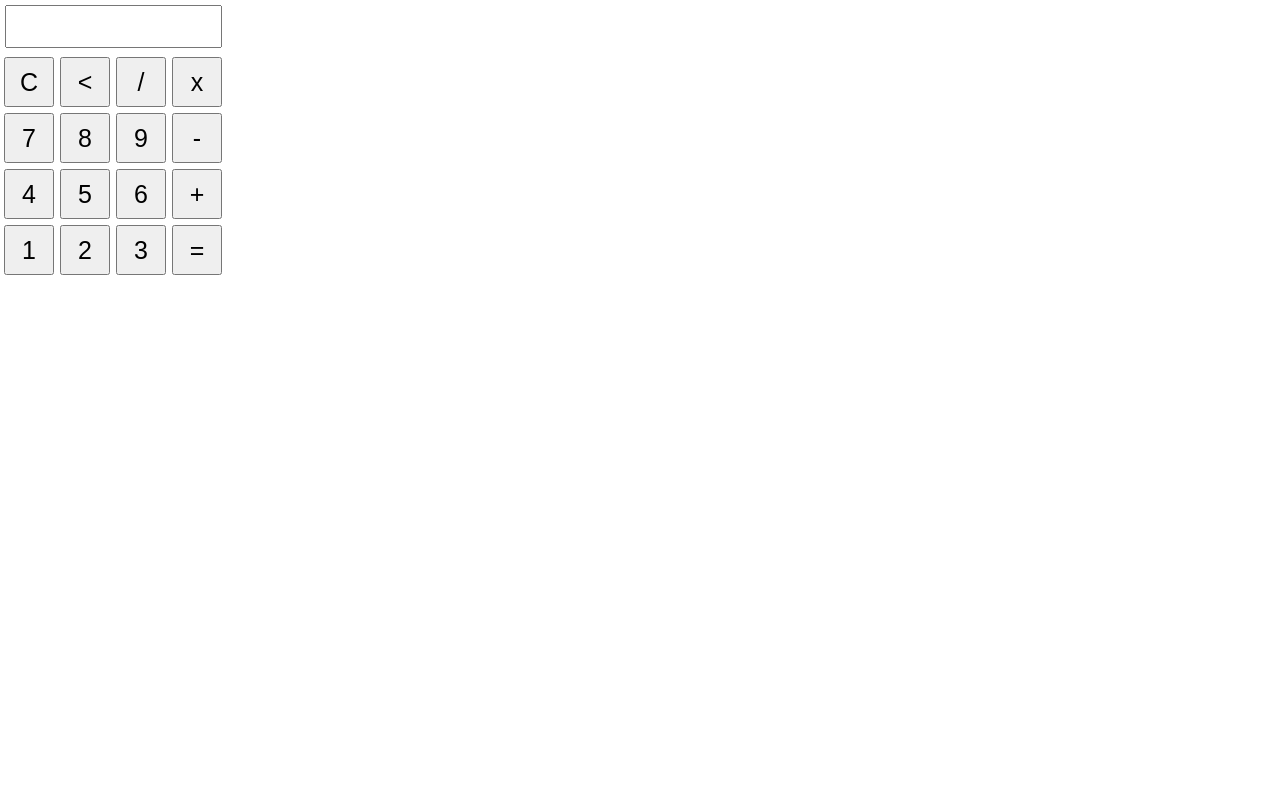
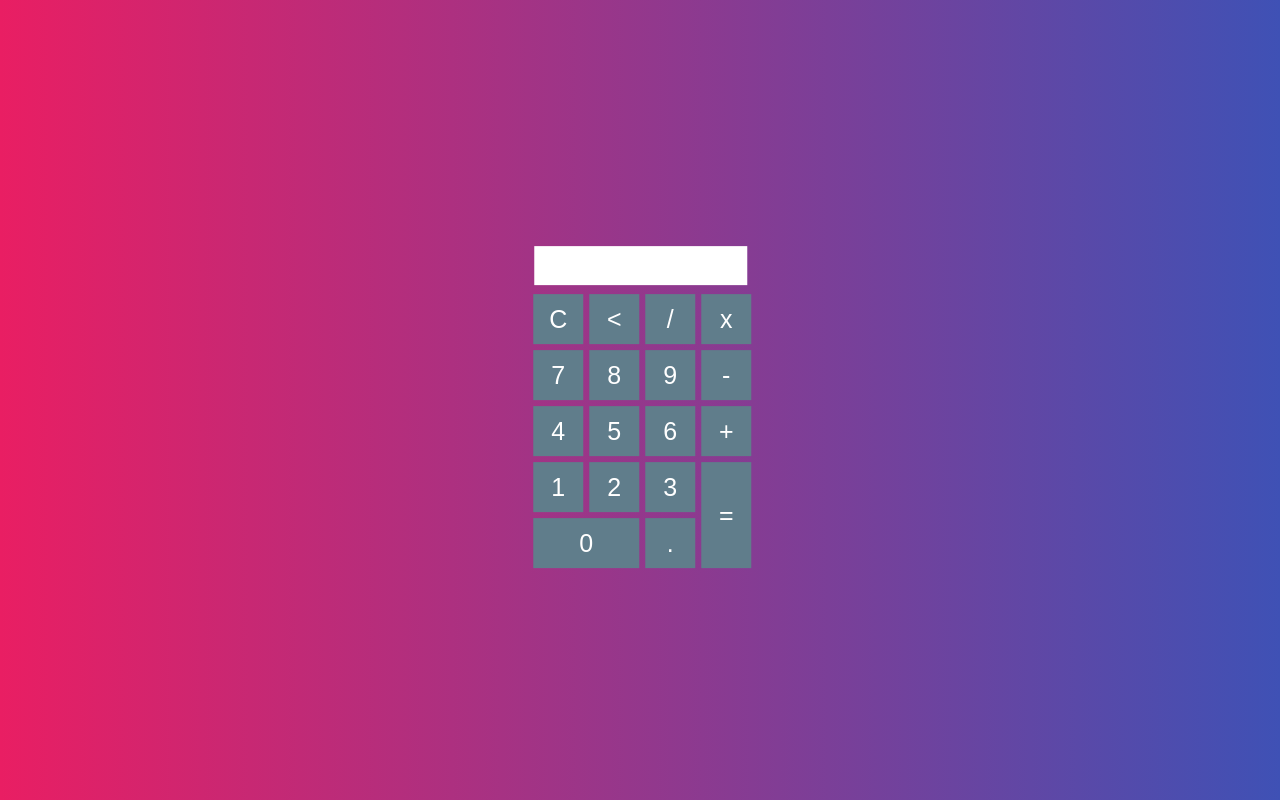
Before and after one commit to Derek777/Calculator, a plain HTML site: page index.html in a window 1280 px wide. Drawn offline with Linux system fonts and the light colour scheme.

Commit message:
complete

```diff
--- a/index.html
+++ b/index.html
@@ -10,34 +10,39 @@
 </head>
 
 <body>
+    <div class="bg"></div>
     <div class="main">
         <form name="form">
-            <input class="textview">
+            <input class="textview" name="textview" onselectstart="return false" onmousedown="return false">
         </form>
         <table>
             <tr>
-                <td><input class="button" type="button" value="С"></td>
-                <td><input class="button" type="button" value="<"></td>
-                <td><input class="button" type="button" value="/"></td>
-                <td><input class="button" type="button" value="x"></td>
+                <td><input class="button" type="button" value="С" onclick="clean()"></td>
+                <td><input class="button" type="button" value="<" onclick="back()"></td>
+                <td><input class="button" type="button" value="/" onclick="insert('/')"></td>
+                <td><input class="button" type="button" value="x" onclick="insert('*')"></td>
             </tr>
             <tr>
-                <td><input class="button" type="button" value="7"></td>
-                <td><input class="button" type="button" value="8"></td>
-                <td><input class="button" type="button" value="9"></td>
-                <td><input class="button" type="button" value="-"></td>
+                <td><input class="button" type="button" value="7" onclick="insert('7')"></td>
+                <td><input class="button" type="button" value="8" onclick="insert('8')"></td>
+                <td><input class="button" type="button" value="9" onclick="insert('9')"></td>
+                <td><input class="button" type="button" value="-" onclick="insert('-')"></td>
             </tr>
             <tr>
-                <td><input class="button" type="button" value="4"></td>
-                <td><input class="button" type="button" value="5"></td>
-                <td><input class="button" type="button" value="6"></td>
-                <td><input class="button" type="button" value="+"></td>
+                <td><input class="button" type="button" value="4" onclick="insert('4')"></td>
+                <td><input class="button" type="button" value="5" onclick="insert('5')"></td>
+                <td><input class="button" type="button" value="6" onclick="insert('6')"></td>
+                <td><input class="button" type="button" value="+" onclick="insert('+')"></td>
             </tr>
             <tr>
-                <td><input class="button" type="button" value="1"></td>
-                <td><input class="button" type="button" value="2"></td>
-                <td><input class="button" type="button" value="3"></td>
-                <td><input class="button" type="button" value="="></td>
+                <td><input class="button" type="button" value="1" onclick="insert('1')"></td>
+                <td><input class="button" type="button" value="2" onclick="insert('2')"></td>
+                <td><input class="button" type="button" value="3" onclick="insert('3')"></td>
+                <td rowspan="5"><input class="button equal" type="button" value="=" onclick="equal()"></td>
+            </tr>
+            <tr>
+                <td colspan="2"><input class="button zero" type="button" value="0" onclick="insert('0')"></td>
+                <td><input class="button" type="button" value="." onclick="insert('.')"></td>
             </tr>
         </table>
     </div>
--- a/script.js
+++ b/script.js
@@ -1 +1,20 @@
 console.log("Hello world!!!");
+function insert(num) {
+    document.form.textview.value = document.form.textview.value + num;
+}
+
+function equal() {
+    var exp = document.form.textview.value;
+    if (exp) {
+        document.form.textview.value = eval(exp);
+    }
+}
+
+function clean() {
+    document.form.textview.value = "";
+}
+
+function back(){
+    var exp = document.form.textview.value;
+    document.form.textview.value = exp.substring(0,exp.length-1);
+}
--- a/style.css
+++ b/style.css
@@ -1,6 +1,13 @@
 *{
     margin: 0;
     padding: 0;
+}
+
+.main{
+    position: absolute;
+    top: 50%;
+    left: 50%;
+    transform: translateX(-49%) translateY(-48%);
 }
 
 .button {
@@ -9,6 +16,9 @@
      font-size: 25px;
      margin: 2px;
      cursor: pointer;
+     border: none;
+     color: white;
+     background: #607d8b;
  }
 
  .textview{
@@ -16,4 +26,19 @@
      margin: 5px;
      font-size: 25px;
      padding: 5px;
+     border: none;
+     color:  #607d8b;;
  }
+
+ .equal{
+     height: 106px;
+ }
+
+ .zero{
+    width: 106px;
+ }
+
+ .bg{
+    background: linear-gradient(to right, #e91e63, #3f51b5);
+    height: 100vh;
+ }
```
